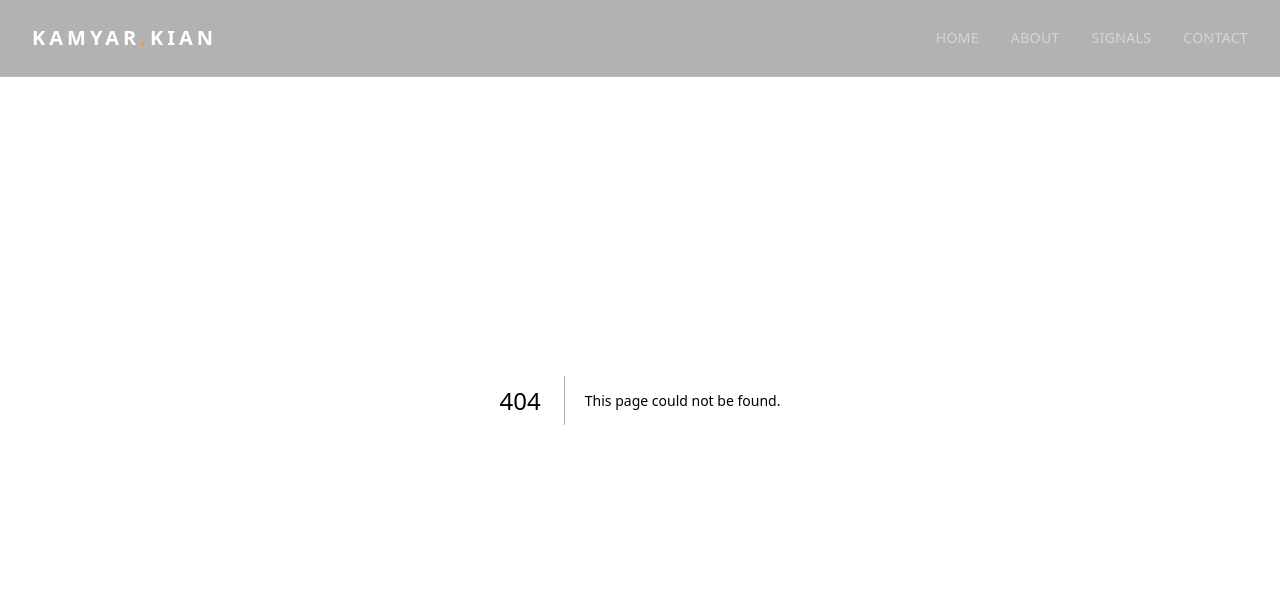
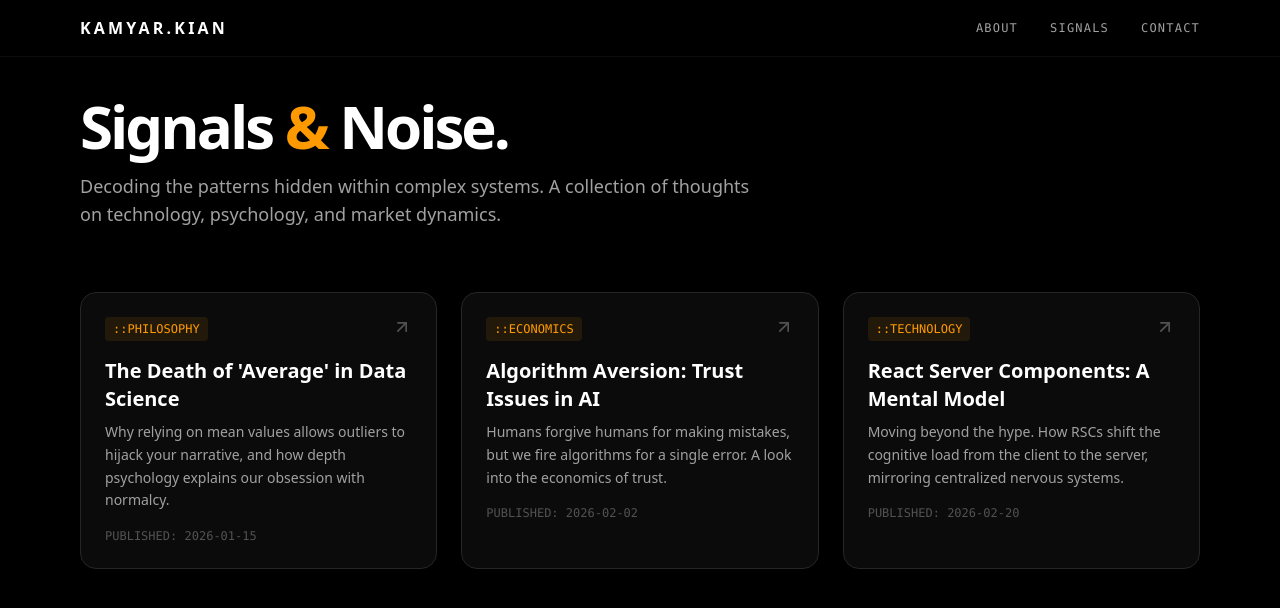
Before and after one commit to kamyarkian/kamyarkian-io, a Next.js app: page /signals in a window 1280 px wide. Before the commit this address had no page. Shown: the top 608 px of the page. Built offline with nearby package versions, Linux system fonts and the light colour scheme.

Commit message:
System Operational: Added Contact page and finalized UI

```diff
--- /dev/null
+++ b/src/app/contact/page.tsx
@@ -0,0 +1,38 @@
+import { Mail, ArrowRight } from "lucide-react";
+import Link from "next/link";
+
+export default function ContactPage() {
+  return (
+    <main className="min-h-screen pt-32 px-6 flex flex-col items-center justify-center text-center">
+
+      <div className="bg-neutral-900/50 p-12 rounded-3xl border border-neutral-800 max-w-2xl w-full relative overflow-hidden group">
+
+        {/* BACKGROUND GLOW */}
+        <div className="absolute top-0 left-1/2 -translate-x-1/2 w-32 h-32 bg-amber-500/20 blur-3xl rounded-full group-hover:bg-amber-500/30 transition-all duration-700"></div>
+
+        <h1 className="text-4xl md:text-5xl font-bold text-white mb-6 relative z-10">
+          Open a Channel.
+        </h1>
+
+        <p className="text-neutral-400 text-lg mb-10 leading-relaxed relative z-10">
+          Whether you have a project in mind, a question about data ethics, or just want to debate the future of AI — I am listening.
+        </p>
+
+        <Link
+          href="mailto:contact@kamyarkian.com"
+          className="inline-flex items-center gap-3 bg-white text-black px-8 py-4 rounded-full font-bold text-lg hover:bg-amber-500 hover:text-black transition-all duration-300 relative z-10"
+        >
+          <Mail size={20} />
+          Initialize Protocol
+          <ArrowRight size={20} />
+        </Link>
+
+        <div className="mt-12 pt-8 border-t border-neutral-800 text-sm text-neutral-600 font-mono relative z-10">
+          TORONTO, ON • EST TIMEZONE
+        </div>
+
+      </div>
+
+    </main>
+  );
+}
--- a/src/app/data/signal-data.ts
+++ /dev/null
@@ -1,6 +0,0 @@
-// src/data/signal-data.ts
-export const dailySignal = {
-  data: "AI compute capacity doubles roughly every 6 months.",
-  wisdom: "But intuition scales through reflection, not hardware.",
-  date: "December 27, 2025",
-};
--- /dev/null
+++ b/src/app/signals/page.tsx
@@ -0,0 +1,34 @@
+import { signals } from "@/data/signals";
+import SignalCard from "@/components/SignalCard";
+
+export default function SignalsPage() {
+  return (
+    <main className="min-h-screen pt-24 px-6 md:px-20 max-w-7xl mx-auto pb-20">
+
+      {/* HEADER */}
+      <div className="mb-16 space-y-4">
+        <h1 className="text-4xl md:text-6xl font-bold tracking-tighter text-white">
+          Signals <span className="text-amber-500">&</span> Noise.
+        </h1>
+        <p className="text-lg text-neutral-400 max-w-2xl">
+          Decoding the patterns hidden within complex systems. A collection of thoughts on technology, psychology, and market dynamics.
+        </p>
+      </div>
+
+      {/* GRID LAYOUT */}
+      <div className="grid grid-cols-1 md:grid-cols-2 lg:grid-cols-3 gap-6">
+        {signals.map((signal) => (
+          <SignalCard
+            key={signal.id}
+            title={signal.title}
+            excerpt={signal.excerpt}
+            date={signal.date}
+            category={signal.category}
+            slug={signal.slug}
+          />
+        ))}
+      </div>
+
+    </main>
+  );
+}
--- a/src/components/About.tsx
+++ b/src/components/About.tsx
@@ -1,10 +1,12 @@
-import SocialDock from "./SocialDock"; // <--- اضافه کردن SocialDock
+import SocialDock from "./SocialDock";
+import { projects } from "@/data/projects";
+import ProjectCard from "./ProjectCard";
 
 export default function About() {
   return (
-    <main className="min-h-screen pt-24 px-6 md:px-20 max-w-7xl mx-auto flex flex-col gap-12 pb-20">
+    <main className="min-h-screen pt-24 px-6 md:px-20 max-w-7xl mx-auto flex flex-col gap-16 pb-20">
 
-      {/* HEADER SECTION */}
+      {/* 1. HERO HEADER */}
       <section className="space-y-4">
         <h1 className="text-4xl md:text-6xl font-bold tracking-tighter text-white">
           Beyond the <span className="text-amber-500">Binary.</span>
@@ -14,7 +16,7 @@ export default function About() {
         </p>
       </section>
 
-      {/* MISSION STATEMENT + SOCIAL DOCK */}
+      {/* 2. MISSION STATEMENT */}
       <section className="bg-neutral-900/50 p-8 rounded-2xl border border-neutral-800 space-y-8">
         <div>
           <p className="font-mono text-sm text-amber-500 mb-4">:: MISSION_LOG_2026</p>
@@ -22,15 +24,13 @@ export default function About() {
             I am an independent researcher bridging the gap between <strong className="text-white">Economics</strong>, <strong className="text-white">Technology</strong>, and <strong className="text-white">Depth Psychology</strong>. My mission is to build systems that understand not just <em>what</em> happened, but <em>why</em> it matters.
           </p>
         </div>
-
-        {/* The Social Gateway */}
         <div className="pt-6 border-t border-neutral-800 flex flex-col md:flex-row items-center justify-between gap-4">
           <span className="text-neutral-500 text-sm font-mono">ESTABLISH UPLINK_</span>
           <SocialDock />
         </div>
       </section>
 
-      {/* STATS GRID */}
+      {/* 3. STATS GRID */}
       <div className="grid grid-cols-2 md:grid-cols-4 gap-6">
         <div className="p-4 bg-neutral-950 border border-neutral-800 rounded-lg text-center hover:border-amber-500/50 transition-colors cursor-crosshair">
           <div className="text-3xl font-bold text-white mb-1">3+</div>
@@ -42,6 +42,27 @@ export default function About() {
         </div>
       </div>
 
+      {/* 4. SELECTED WORKS (PROJECTS) */}
+      <section>
+        <div className="flex items-end gap-4 mb-8">
+          <h2 className="text-2xl font-bold text-white">Selected Works</h2>
+          <div className="h-[1px] bg-neutral-800 flex-grow mb-2"></div>
+        </div>
+
+        <div className="grid grid-cols-1 md:grid-cols-2 lg:grid-cols-3 gap-6">
+          {projects.map((project) => (
+            <ProjectCard
+              key={project.id}
+              title={project.title}
+              description={project.description}
+              tech={project.tech}
+              link={project.link}
+              status={project.status}
+            />
+          ))}
+        </div>
+      </section>
+
     </main>
   );
 }
--- a/src/components/Navbar.tsx
+++ b/src/components/Navbar.tsx
@@ -1,39 +1,38 @@
 import Link from "next/link";
 
 export default function Navbar() {
+  const navItems = [
+    { name: "ABOUT", href: "/" },
+    { name: "SIGNALS", href: "/signals" },
+    { name: "CONTACT", href: "/contact" },
+  ];
+
   return (
-    <nav className="fixed top-0 left-0 w-full z-50 flex justify-between items-center px-8 py-6 backdrop-blur-md bg-black/30 border-b border-white/10">
+    <nav className="fixed top-0 w-full z-50 backdrop-blur-md bg-black/50 border-b border-white/5">
+      <div className="max-w-7xl mx-auto px-6 md:px-20 py-4 flex justify-between items-center">
 
-      {/* LOGO / BRAND */}
-      <div className="text-xl font-bold tracking-[0.2em] text-white uppercase">
-        Kamyar<span className="text-amber-500">.</span>Kian
+        {/* LOGO */}
+        <Link
+          href="/"
+          className="text-white font-bold tracking-[0.2em] text-sm md:text-base hover:text-amber-500 transition-colors"
+        >
+          KAMYAR.KIAN
+        </Link>
+
+        {/* DESKTOP MENU */}
+        <div className="flex gap-8">
+          {navItems.map((item) => (
+            <Link
+              key={item.name}
+              href={item.href}
+              className="text-xs font-mono text-neutral-400 hover:text-white transition-colors tracking-widest"
+            >
+              {item.name}
+            </Link>
+          ))}
+        </div>
+
       </div>
-
-      {/* DESKTOP MENU */}
-      <div className="hidden md:flex space-x-8">
-        <NavLink href="/" label="Home" />
-        <NavLink href="#about" label="About" />
-        <NavLink href="#signals" label="Signals" />
-        <NavLink href="#contact" label="Contact" />
-      </div>
-
-      {/* MOBILE MENU ICON (Placeholder) */}
-      <div className="md:hidden text-white cursor-pointer">
-        <span className="text-2xl">☰</span>
-      </div>
-
     </nav>
   );
 }
-
-// Helper Component for Links
-function NavLink({ href, label }: { href: string; label: string }) {
-  return (
-    <Link
-      href={href}
-      className="text-sm font-medium text-gray-300 hover:text-white hover:text-amber-400 transition-colors tracking-wide uppercase"
-    >
-      {label}
-    </Link>
-  );
-}
--- /dev/null
+++ b/src/components/ProjectCard.tsx
@@ -0,0 +1,48 @@
+import Link from "next/link";
+import { ExternalLink, Code } from "lucide-react";
+
+interface ProjectProps {
+  title: string;
+  description: string;
+  tech: string[];
+  link: string;
+  status: string;
+}
+
+export default function ProjectCard({ title, description, tech, link, status }: ProjectProps) {
+  return (
+    <div className="group relative bg-neutral-900 border border-neutral-800 rounded-xl p-6 hover:border-amber-500/50 transition-all duration-300">
+
+      {/* STATUS BADGE */}
+      <div className="absolute top-4 right-4 text-[10px] font-mono text-neutral-500 border border-neutral-800 px-2 py-1 rounded group-hover:text-amber-500 group-hover:border-amber-500/30 transition-colors">
+        {status}
+      </div>
+
+      <div className="mb-4">
+        <Code className="text-neutral-600 group-hover:text-white transition-colors" size={24} />
+      </div>
+
+      <h3 className="text-xl font-bold text-white mb-2">{title}</h3>
+      <p className="text-neutral-400 text-sm mb-6 leading-relaxed">
+        {description}
+      </p>
+
+      {/* TECH STACK */}
+      <div className="flex flex-wrap gap-2 mb-6">
+        {tech.map((t) => (
+          <span key={t} className="text-xs text-neutral-500 bg-neutral-950 px-2 py-1 rounded border border-neutral-900">
+            {t}
+          </span>
+        ))}
+      </div>
+
+      <Link
+        href={link}
+        target="_blank"
+        className="inline-flex items-center gap-2 text-sm text-white font-medium hover:text-amber-500 transition-colors"
+      >
+        View Source <ExternalLink size={14} />
+      </Link>
+    </div>
+  );
+}
--- /dev/null
+++ b/src/components/SignalCard.tsx
@@ -0,0 +1,38 @@
+import Link from "next/link";
+import { ArrowUpRight } from "lucide-react";
+
+interface SignalProps {
+  title: string;
+  excerpt: string;
+  date: string;
+  category: string;
+  slug: string;
+}
+
+export default function SignalCard({ title, excerpt, date, category, slug }: SignalProps) {
+  return (
+    <Link
+      href={`/signals/${slug}`}
+      className="group block p-6 bg-neutral-900/50 border border-neutral-800 rounded-2xl hover:border-amber-500/50 transition-all duration-300 hover:bg-neutral-900/80"
+    >
+      <div className="flex justify-between items-start mb-4">
+        <span className="text-xs font-mono text-amber-500 bg-amber-500/10 px-2 py-1 rounded">
+          ::{category.toUpperCase()}
+        </span>
+        <ArrowUpRight className="text-neutral-600 group-hover:text-amber-500 transition-colors" size={20} />
+      </div>
+
+      <h3 className="text-xl font-bold text-white mb-2 group-hover:text-amber-500 transition-colors">
+        {title}
+      </h3>
+
+      <p className="text-neutral-400 text-sm leading-relaxed mb-4">
+        {excerpt}
+      </p>
+
+      <div className="text-xs text-neutral-600 font-mono">
+        PUBLISHED: {date}
+      </div>
+    </Link>
+  );
+}
--- /dev/null
+++ b/src/data/projects.ts
@@ -0,0 +1,26 @@
+export const projects = [
+  {
+    id: 1,
+    title: "Neuro-Finance Dashboard",
+    description: "Real-time stock market sentiment analysis using NLP and behavioral economics principles.",
+    tech: ["Next.js", "Python", "TensorFlow"],
+    link: "https://github.com/kamyarkian",
+    status: "LIVE"
+  },
+  {
+    id: 2,
+    title: "The Ethical Algorithm",
+    description: "A simulation engine demonstrating how bias creeps into hiring algorithms.",
+    tech: ["TypeScript", "D3.js", "Bio-Ethics"],
+    link: "https://github.com/kamyarkian",
+    status: "BETA"
+  },
+  {
+    id: 3,
+    title: "Compass Academy Core",
+    description: "The architecture behind this very website. A study in minimal, human-centered design.",
+    tech: ["Tailwind v4", "React Server Components"],
+    link: "https://github.com/kamyarkian",
+    status: "DEV"
+  }
+];
--- /dev/null
+++ b/src/data/signals.ts
@@ -0,0 +1,26 @@
+export const signals = [
+  {
+    id: 1,
+    title: "The Death of 'Average' in Data Science",
+    excerpt: "Why relying on mean values allows outliers to hijack your narrative, and how depth psychology explains our obsession with normalcy.",
+    date: "2026-01-15",
+    category: "Philosophy",
+    slug: "death-of-average",
+  },
+  {
+    id: 2,
+    title: "Algorithm Aversion: Trust Issues in AI",
+    excerpt: "Humans forgive humans for making mistakes, but we fire algorithms for a single error. A look into the economics of trust.",
+    date: "2026-02-02",
+    category: "Economics",
+    slug: "algorithm-aversion",
+  },
+  {
+    id: 3,
+    title: "React Server Components: A Mental Model",
+    excerpt: "Moving beyond the hype. How RSCs shift the cognitive load from the client to the server, mirroring centralized nervous systems.",
+    date: "2026-02-20",
+    category: "Technology",
+    slug: "rsc-mental-model",
+  },
+];
```
